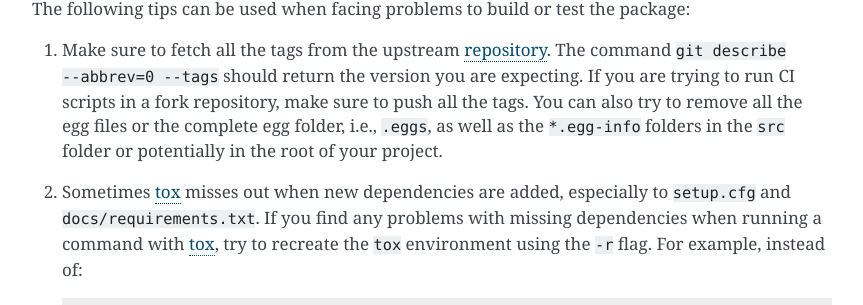
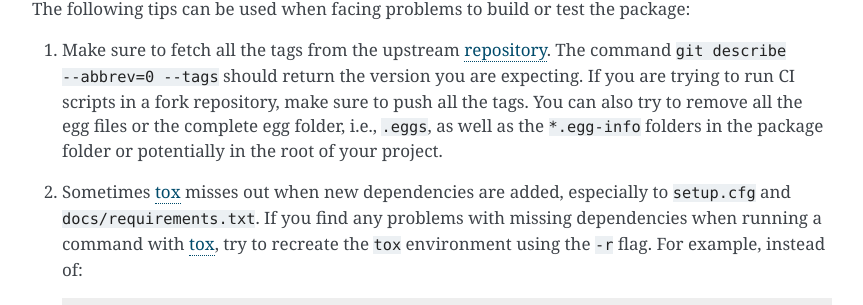
Before and after one commit to arnab39/reptrix, a Sphinx documentation site: the page built from docs/contributing.md, in a window 1280 px wide and 900 px high, scrolled down 3497 px. Shown: the part 146-451 px from the top of the window, without its empty margins (338-1201 px from the left). Built offline with Sphinx 7.4.7, drawn with Linux system fonts in a browser that asks for light colours; the version number is read from the project's files by our own code.

Commit message:
remove src in docs

```diff
--- a/CONTRIBUTING.md
+++ b/CONTRIBUTING.md
@@ -259,7 +259,7 @@ package:
    are expecting. If you are trying to run CI scripts in a fork repository,
    make sure to push all the tags.
    You can also try to remove all the egg files or the complete egg folder, i.e.,
-   `.eggs`, as well as the `*.egg-info` folders in the `src` folder or
+   `.eggs`, as well as the `*.egg-info` folders in the package folder or
    potentially in the root of your project.
 
 2. Sometimes [tox] misses out when new dependencies are added, especially to
--- a/docs/conf.py
+++ b/docs/conf.py
@@ -18,7 +18,7 @@ __location__ = os.path.dirname(__file__)
 # If extensions (or modules to document with autodoc) are in another directory,
 # add these directories to sys.path here. If the directory is relative to the
 # documentation root, use os.path.abspath to make it absolute, like shown here.
-sys.path.insert(0, os.path.join(__location__, "../src"))
+sys.path.insert(0, os.path.join(__location__, "../"))
 
 # -- Run sphinx-apidoc -------------------------------------------------------
 # This hack is necessary since RTD does not issue `sphinx-apidoc` before running
```
Also changed, not shown: 1 other file.
